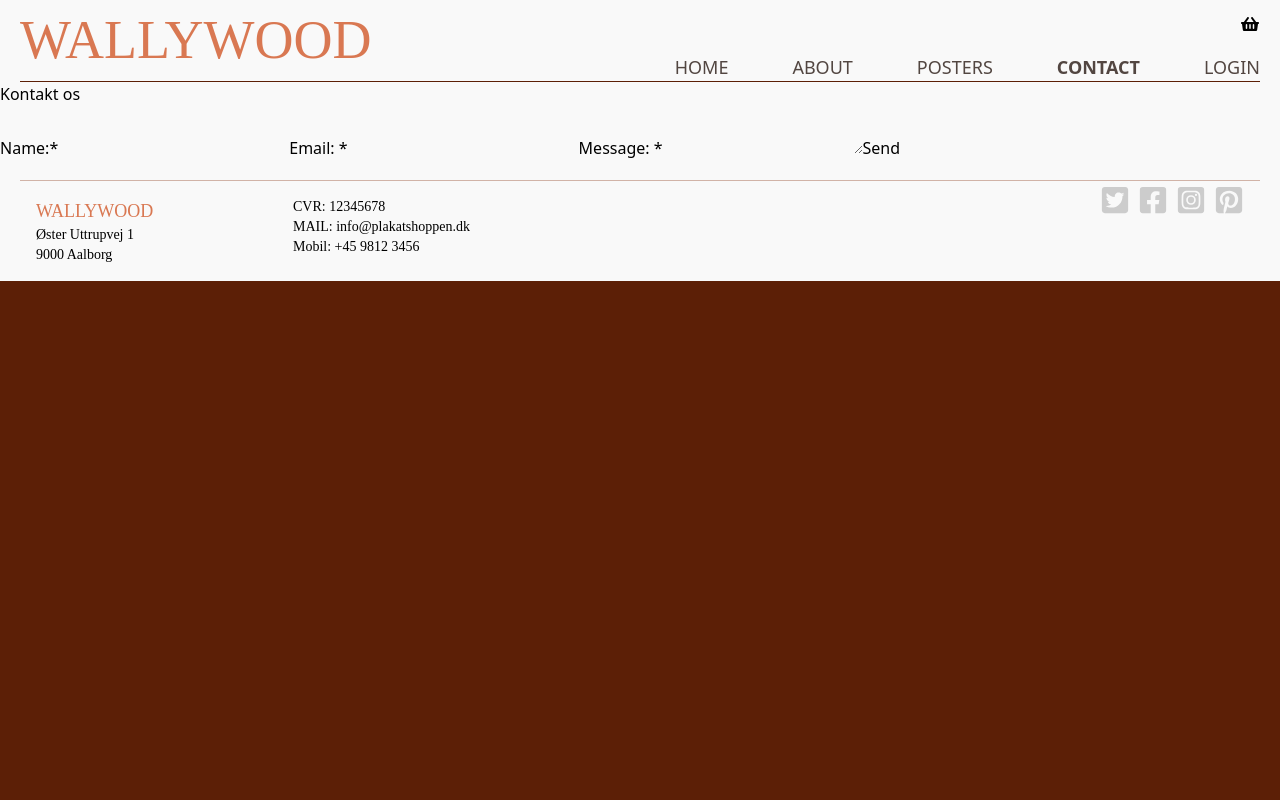
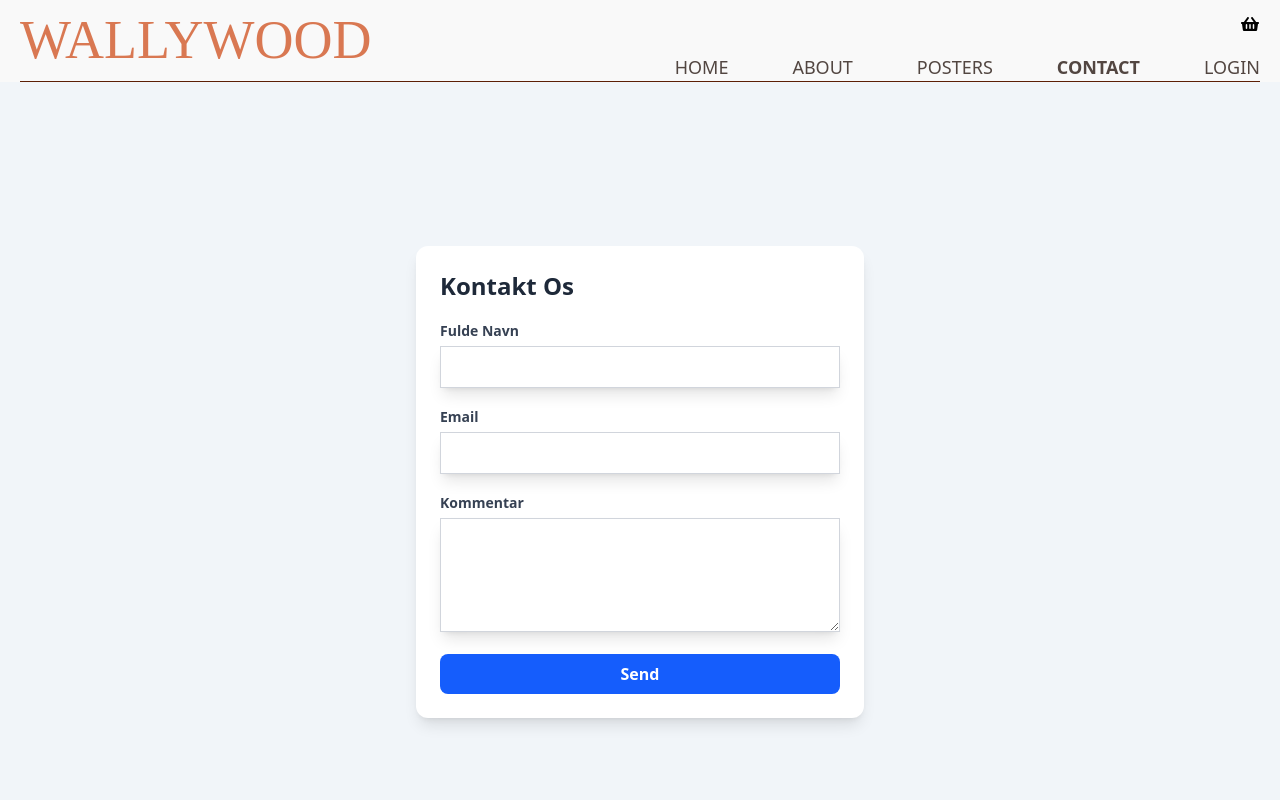
Before and after one commit to BeastTheNinja/WollyWood_DB_TSX, a React (Vite) app in the folder frontend/: page /contact in a window 1280 px wide. Shown: the top 800 px of the page. Built offline with nearby package versions, Linux system fonts and the light colour scheme.

Commit message:
created contact form

```diff
--- a/frontend/src/components/pages/ContactComponent/Contact.tsx
+++ b/frontend/src/components/pages/ContactComponent/Contact.tsx
@@ -1,24 +1,115 @@
+import { useState } from "react";
+import type { FormEvent } from "react";
 
-interface ContactProps {
-    Title: string;
-}
+export const ContactForm = () => {
+    const [fullName, setFullName] = useState<string>("");
+    const [email, setEmail] = useState<string>("");
+    const [message, setMessage] = useState<string>("");
+    const [hasSubmitted, setHasSubmitted] = useState<boolean>(false);
+    const [nameError, setNameError] = useState<string>("");
+    const [emailError, setEmailError] = useState<string>("");
+    const [messageError, setMessageError] = useState<string>("");
 
-export const Contact = ({ Title }: ContactProps) => {
+    const emailPattern = "^[a-zA-Z0-9._%+-]+@[a-zA-Z0-9.-]+\\.[a-zA-Z]{2,}$";
 
+    const handleSubmit = (e: FormEvent) => {
+        e.preventDefault();
+        setHasSubmitted(false);
+
+        let isValid = true;
+
+        if (!fullName.trim()) {
+            setNameError("Fulde navn er påkrævet");
+            isValid = false;
+        } else if (!fullName.includes(" ")) {
+            setNameError("Fulde navn skal indeholde efternavn");
+            isValid = false;
+        } else {
+            setNameError("");
+        }
+
+        if (!email.trim()) {
+            setEmailError("Email er påkrævet");
+            isValid = false;
+        } else if (!new RegExp(emailPattern).test(email)) {
+            setEmailError("Email skal matche mønsteret");
+            isValid = false;
+        } else {
+            setEmailError("");
+        }
+
+        if (!message.trim()) {
+            setMessageError("Kommentar er påkrævet");
+            isValid = false;
+        } else {
+            setMessageError("");
+        }
+
+        if (isValid) {
+            setHasSubmitted(true);
+            setFullName("");
+            setEmail("");
+            setMessage("");
+        }
+    };
 
     return (
-        <>
-           <h1>{Title}</h1>
+        <div className="min-h-screen flex items-center justify-center bg-slate-100 px-4 gap-6">
+            <form onSubmit={handleSubmit} className="w-full max-w-md bg-white shadow-lg rounded-xl p-6 flex flex-col gap-4">
+                <h2 className="text-2xl font-bold text-gray-800">Kontakt Os</h2>
 
-            <form>
-            <label>Name:*</label>
-            <input type="text" name="name" required />
-            <label>Email: *</label>
-            <input type="email" name="email" required />
-            <label>Message: *</label>
-            <textarea name="message" required />
-            <button type="submit">Send</button>
-           </form>
-        </>
-    )
-}
+                {hasSubmitted && <p className="text-green-600 font-semibold">Formularen er sendt!</p>}
+
+                <div>
+                    <label className="text-sm font-semibold text-gray-700">Fulde Navn</label>
+                    <input
+                        type="text"
+                        value={fullName}
+                        onChange={(e) => {
+                            const value = e.target.value;
+                            setFullName(value);
+                            if (value.trim()) setNameError("");
+                        }}
+                        className="mt-1 w-full bg-white border border-gray-300 shadow-lg px-3 py-2"
+                    />
+                    {nameError && <p className="text-red-600 text-sm">{nameError}</p>}
+                </div>
+
+                <div>
+                    <label className="text-sm font-semibold text-gray-700">Email</label>
+                    <input
+                        type="email"
+                        value={email}
+                        onChange={(e) => {
+                            const value = e.target.value;
+                            setEmail(value);
+                            if (value.trim() && new RegExp(emailPattern).test(value)) setEmailError("");
+                        }}
+                        className="mt-1 w-full bg-white border border-gray-300 shadow-lg px-3 py-2"
+                    />
+                    {emailError && <p className="text-red-600 text-sm">{emailError}</p>}
+                </div>
+                <div>
+                    <label className="text-sm font-semibold text-gray-700">Kommentar</label>
+                    <textarea
+                        value={message}
+                        onChange={(e) => {
+                            const value = e.target.value;
+                            setMessage(value);
+                            if (value.trim()) setMessageError("");
+                        }}
+                        className="mt-1 w-full bg-white border border-gray-300 shadow-lg px-3 py-2"
+                        rows={4}
+                    />
+                    {messageError && <p className="text-red-600 text-sm">{messageError}</p>}
+                </div>
+
+                <div className="flex gap-3">
+                    <button type="submit" className="flex-1 rounded-lg bg-blue-600 text-white py-2 font-semibold hover:bg-blue-700 transition">
+                        Send
+                    </button>
+                </div>
+            </form>
+        </div>
+    );
+};
--- a/frontend/src/pages/ContactView.tsx
+++ b/frontend/src/pages/ContactView.tsx
@@ -1,10 +1,10 @@
-import { Contact } from "../components/pages/ContactComponent/Contact"
+import { ContactForm } from "../components/pages/ContactComponent/Contact"
 
 export const ContactView = () => {
 
     return (
         <>
-        <Contact Title ="Kontakt os" />
+        <ContactForm />
 
 
         </>
```
